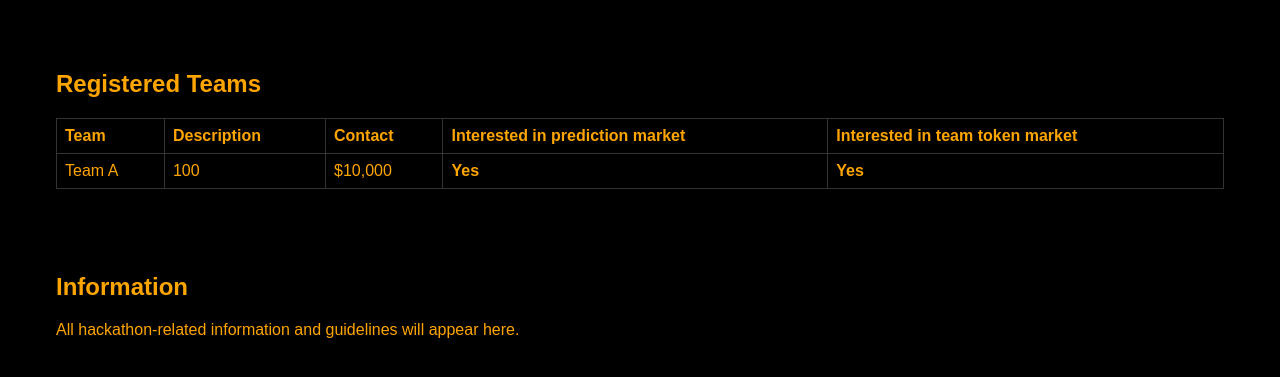
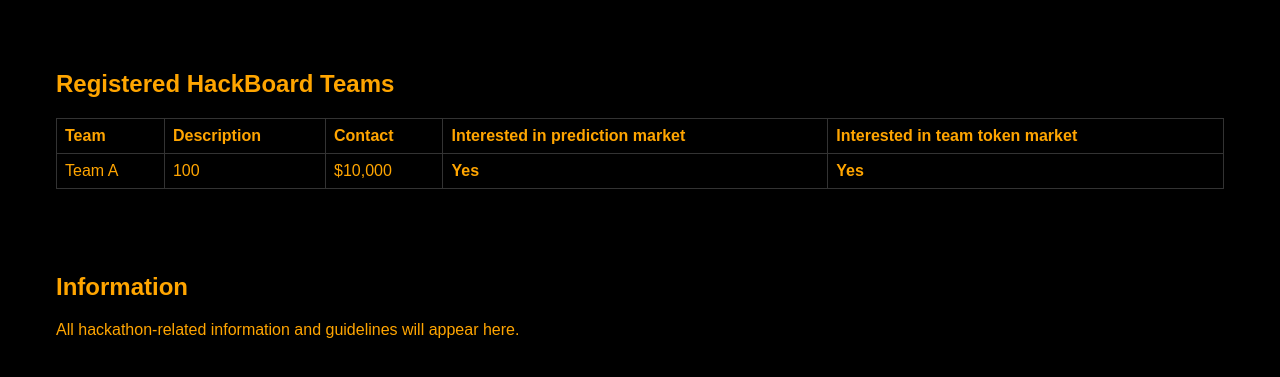
Before and after one commit to antron3000/Hack-The-Hackathon, a plain HTML site: page index.html in a window 1280 px wide. Shown: the part 301-678 px from the top of the page. Drawn offline with Linux system fonts and the light colour scheme.

Commit message:
Sep 22, 2023, 5:14 PM

```diff
--- a/index.html
+++ b/index.html
@@ -21,7 +21,7 @@
 
     <!-- Team Tokens & MarketCaps -->
     <section class="tokens">
-        <h1>Registered Teams</h1>
+        <h1>Registered HackBoard Teams</h1>
         <table>
             <thead>
                 <tr>
```
